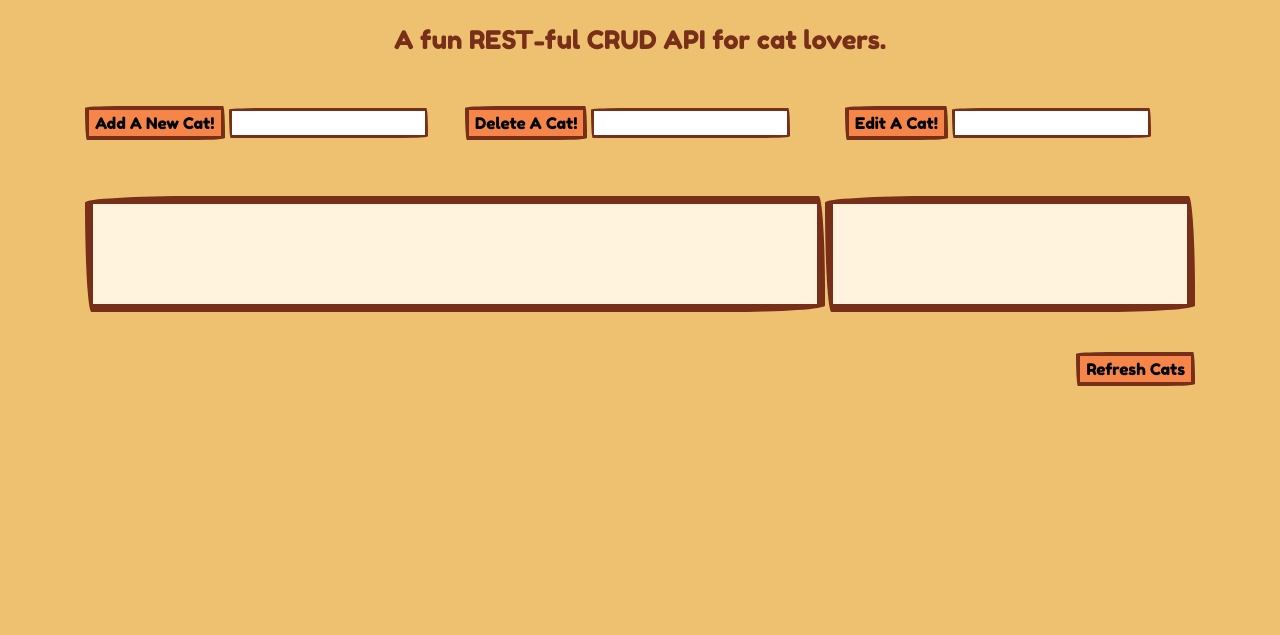
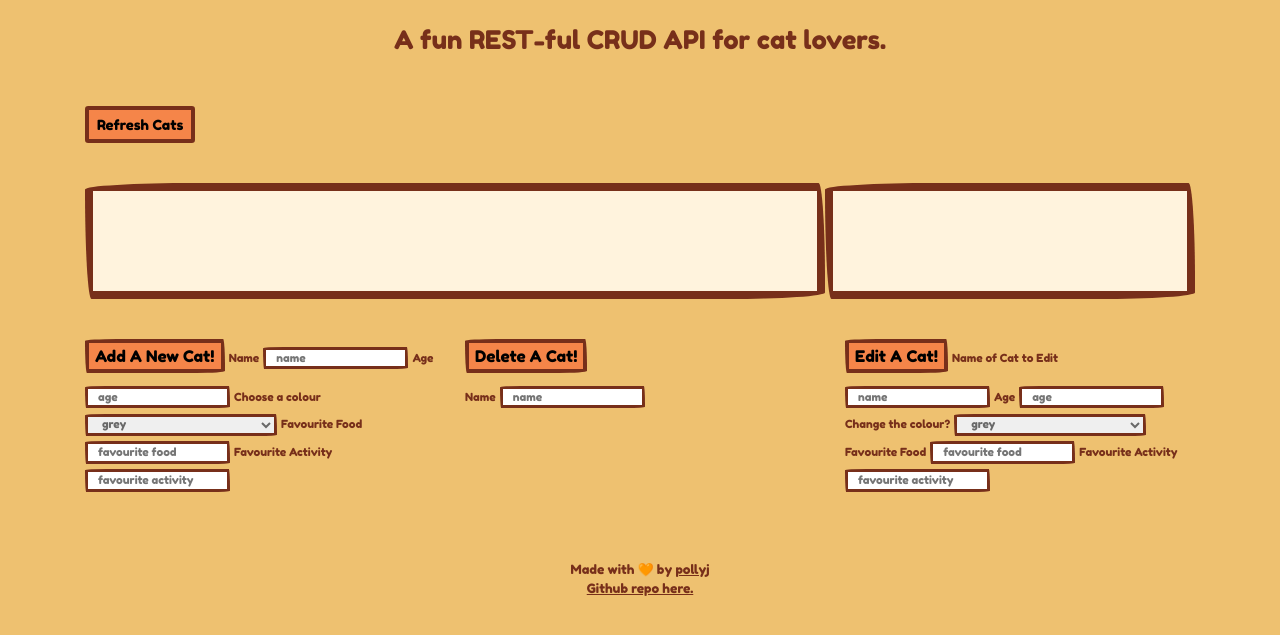
Before and after one commit to pollyj/cc-catdex-crud, a website: page public/index.html in a window 1280 px wide. Shown: the part 71-706 px from the top of the page. Drawn offline with nearby package versions, Linux system fonts and the light colour scheme; no server answers.

Commit message:
Refactored html inputs to accept non-json data

```diff
--- a/package.json
+++ b/package.json
@@ -17,10 +17,12 @@
   "license": "UNLICENSED",
   "private": true,
   "dependencies": {
+    "acorn": "^7.1.1",
     "bcryptjs": "^2.4.3",
     "body-parser": "^1.19.0",
     "express": "^4.16.4",
     "knex": "^0.21.0",
+    "minimist": "^1.2.5",
     "moment": "^2.22.2",
     "morgan": "^1.9.1",
     "nodemon": "^2.0.3",
--- a/public/css/style.css
+++ b/public/css/style.css
@@ -43,10 +43,22 @@ button {
   margin: 10px 0;
 }
 
-input {
+input,
+select {
   padding: 0px 10px;
+  margin: 2px 0px;
   border-radius: 255px 15px 225px 15px/15px 225px 15px 255px;
   border: solid 3px #772f1a;
+  font-size: 0.7em;
+  color: #696969;
+}
+label {
+  font-size: 0.7em;
+  margin-bottom: 2px;
+}
+
+select {
+  width: 192px;
 }
 
 .question {
@@ -57,3 +69,22 @@ input {
   padding-left: 15px;
   font-size: 1.2em;
 }
+
+.creator-div {
+  margin-top: 50px;
+}
+
+.creator {
+  font-size: 0.8em;
+  color: 772f1a;
+  margin-bottom: 0px;
+}
+
+.creator a {
+  color: #772f1a;
+  text-decoration: underline;
+}
+
+.creator a:hover {
+  color: rgb(238, 92, 92);
+}
--- a/public/index.html
+++ b/public/index.html
@@ -34,35 +34,11 @@
       </div>
 
       <div class="row">
-        <div class="col-4 create-btn">
-          <form id="create-form">
-            <button class="button" id="create-new-cat">Add A New Cat!</button>
-            <input class="input" type="text" id="add-cat-data" placeholder="" />
-          </form>
-          <div class="response" id="newly-created-cat">
-            <p></p>
-          </div>
-        </div>
-
-        <div class="col-4 delete-btn">
-          <form id="delete-form">
-            <button class="button" id="delete-cat">Delete A Cat!</button>
-            <input
-              class="input"
-              type="text"
-              id="delete-cat-data"
-              placeholder=""
-            />
-          </form>
-          <div class="response" id="deleted-cat"><p></p></div>
-        </div>
-
-        <div class="col-4 edit-btn">
-          <form id="edit-form">
-            <button class="button" id="edit-cat">Edit A Cat!</button>
-            <input class="input" type="text" id="edit-cat-data" />
-          </form>
-          <div class="response" id="edited-cat"><p></p></div>
+        <div class="col show-btn">
+          <button class="btn-sm button float-left" id="get-all-cats">
+            Refresh Cats
+          </button>
+          <div class="response" id="show-cats"></div>
         </div>
       </div>
 
@@ -72,11 +48,136 @@
       </div>
 
       <div class="row">
-        <div class="col show-btn">
-          <button class="button float-right" id="get-all-cats">
-            Refresh Cats
-          </button>
-          <div class="response" id="show-cats"></div>
+        <div class="col-4 create-btn">
+          <form id="create-form">
+            <button class="button" id="create-new-cat">Add A New Cat!</button>
+
+            <label for="create-name">Name</label>
+            <input
+              class="input"
+              type="text"
+              id="create-name"
+              placeholder="name"
+            />
+
+            <label for="create-age">Age</label>
+            <input
+              class="input"
+              type="text"
+              id="create-age"
+              placeholder="age"
+            />
+
+            <label for="create-colour">Choose a colour</label>
+            <select class="input" id="create-colour">
+              <option>grey</option>
+              <option>black</option>
+              <option>cream and black</option>
+              <option>tabby</option>
+              <option>calico (black)</option>
+              <option>grey-striped</option>
+              <option>black and white</option>
+              <option>grey and white</option>
+              <option>calico (brown)</option>
+            </select>
+
+            <label for="create-food">Favourite Food</label>
+            <input
+              class="input"
+              type="text"
+              id="create-food"
+              placeholder="favourite food"
+            />
+
+            <label for="create-act">Favourite Activity</label>
+            <input
+              class="input"
+              name="name"
+              type="text"
+              id="create-act"
+              placeholder="favourite activity"
+            />
+          </form>
+          <div class="response" id="newly-created-cat">
+            <p></p>
+          </div>
+        </div>
+
+        <div class="col-4 delete-btn">
+          <form id="delete-form">
+            <button class="button" id="delete-cat">Delete A Cat!</button><br />
+            <label for="delete-name">Name</label>
+            <input
+              class="input"
+              type="text"
+              id="delete-name"
+              placeholder="name"
+            />
+          </form>
+          <div class="response" id="deleted-cat"><p></p></div>
+        </div>
+
+        <div class="col-4 edit-btn">
+          <form id="edit-form">
+            <button class="button" id="edit-cat">Edit A Cat!</button>
+            <label for="edit-name">Name of Cat to Edit</label>
+            <input
+              class="input"
+              type="text"
+              id="edit-name"
+              placeholder="name"
+            />
+
+            <label for="edit-age">Age</label>
+            <input class="input" type="text" id="edit-age" placeholder="age" />
+
+            <label for="edit-colour">Change the colour?</label>
+            <select class="input" id="edit-colour">
+              <option>grey</option>
+              <option>black</option>
+              <option>cream and black</option>
+              <option>tabby</option>
+              <option>calico (black)</option>
+              <option>grey-striped</option>
+              <option>black and white</option>
+              <option>grey and white</option>
+              <option>calico (brown)</option>
+            </select>
+
+            <label for="edit-food">Favourite Food</label>
+            <input
+              class="input"
+              type="text"
+              id="edit-food"
+              placeholder="favourite food"
+            />
+
+            <label for="edit-act">Favourite Activity</label>
+            <input
+              class="input"
+              name="name"
+              type="text"
+              id="edit-act"
+              placeholder="favourite activity"
+            />
+          </form>
+          <div class="response" id="edited-cat"><p></p></div>
+        </div>
+      </div>
+
+      <div class="row">
+        <div class="col-md-12 creator-div text-center">
+          <p class="creator">
+            Made with 🧡 by
+            <a href="https://github.com/pollyj" target="_blank">pollyj</a>
+          </p>
+          <p class="creator">
+            <a
+              href="https://github.com/pollyj/catdex-mvp-api-project"
+              target="_blank"
+              >Github repo here.</a
+            >
+          </p>
         </div>
       </div>
       <script src="js/app.js"></script>
--- a/public/js/app.js
+++ b/public/js/app.js
@@ -75,14 +75,26 @@ getAllCatsBtn.addEventListener("click", fetchGetAllCats);
 
 const createCatBtn = document.getElementById("create-new-cat");
 createCatBtn.addEventListener("click", () => {
-  const data = document.getElementById("add-cat-data").value;
+  const name = document.getElementById("create-name").value;
+  const age = document.getElementById("create-age").value;
+  const colour = document.getElementById("create-colour").value;
+  const favourite_food = document.getElementById("create-food").value;
+  const favourite_activity = document.getElementById("create-act").value;
+  const jsonData = {
+    name: name,
+    age: age,
+    colour: colour,
+    favourite_food: favourite_food,
+    favourite_activity: favourite_activity
+  };
+
   fetch("/api/cats/", {
     method: "POST",
     headers: {
       Accept: "application/json",
       "Content-Type": "application/json"
     },
-    body: data
+    body: JSON.stringify(jsonData)
   })
     .then(function(response) {
       return response.json();
@@ -95,14 +107,16 @@ createCatBtn.addEventListener("click", () => {
       fetchGetAllCats();
     });
 });
-//example query: {"name": "test", "age": 5, "colour": "white", "favourite_food": "tuna", "favourite_activity": "warbling"}
 
 const deleteCatBtn = document.getElementById("delete-cat");
 deleteCatBtn.addEventListener("click", () => {
-  const data = document.getElementById("delete-cat-data").value;
-  const temp = data;
-  console.log("data:", data);
-  fetch(`/api/cats/${data}/`, {
+  const name = document.getElementById("delete-name").value;
+  const object = {
+    name: name
+  };
+  const jsonData = JSON.stringify(object);
+  console.log("name:", name);
+  fetch(`/api/cats/${jsonData}/`, {
     method: "DELETE",
     headers: {
       Accept: "application/json",
@@ -113,25 +127,34 @@ deleteCatBtn.addEventListener("click", () => {
       return response.json();
     })
     .then(function(text) {
-      text = `Done!`;
-      document.getElementById("deleted-cat").innerHTML = text;
       const form = document.getElementById("delete-form");
       form.reset();
       fetchGetAllCats();
     });
 });
-//example query: {"name": "test1"}
 
 const editCatBtn = document.getElementById("edit-cat");
 editCatBtn.addEventListener("click", () => {
-  const data = document.getElementById("edit-cat-data").value;
+  const name = document.getElementById("edit-name").value;
+  const age = document.getElementById("edit-age").value;
+  const colour = document.getElementById("edit-colour").value;
+  const favourite_food = document.getElementById("edit-food").value;
+  const favourite_activity = document.getElementById("edit-act").value;
+  const object = {
+    name: name,
+    age: age,
+    colour: colour,
+    favourite_food: favourite_food,
+    favourite_activity: favourite_activity
+  };
+  const jsonData = JSON.stringify(object);
   fetch(`/api/cats/`, {
     method: "PATCH",
     headers: {
       Accept: "application/json",
       "Content-Type": "application/json"
     },
-    body: data
+    body: jsonData
   })
     .then(function(response) {
       return response.json();
```
Also changed, not shown: 2 other files.
